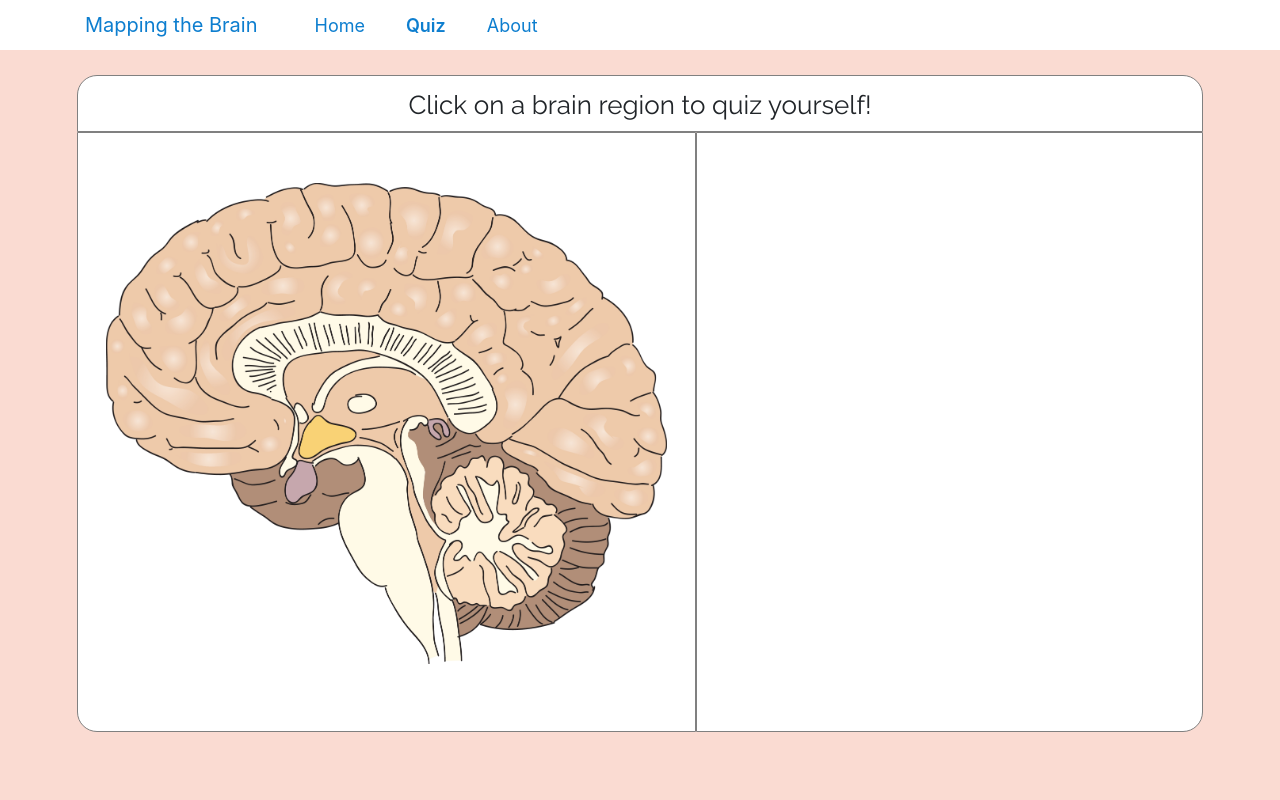
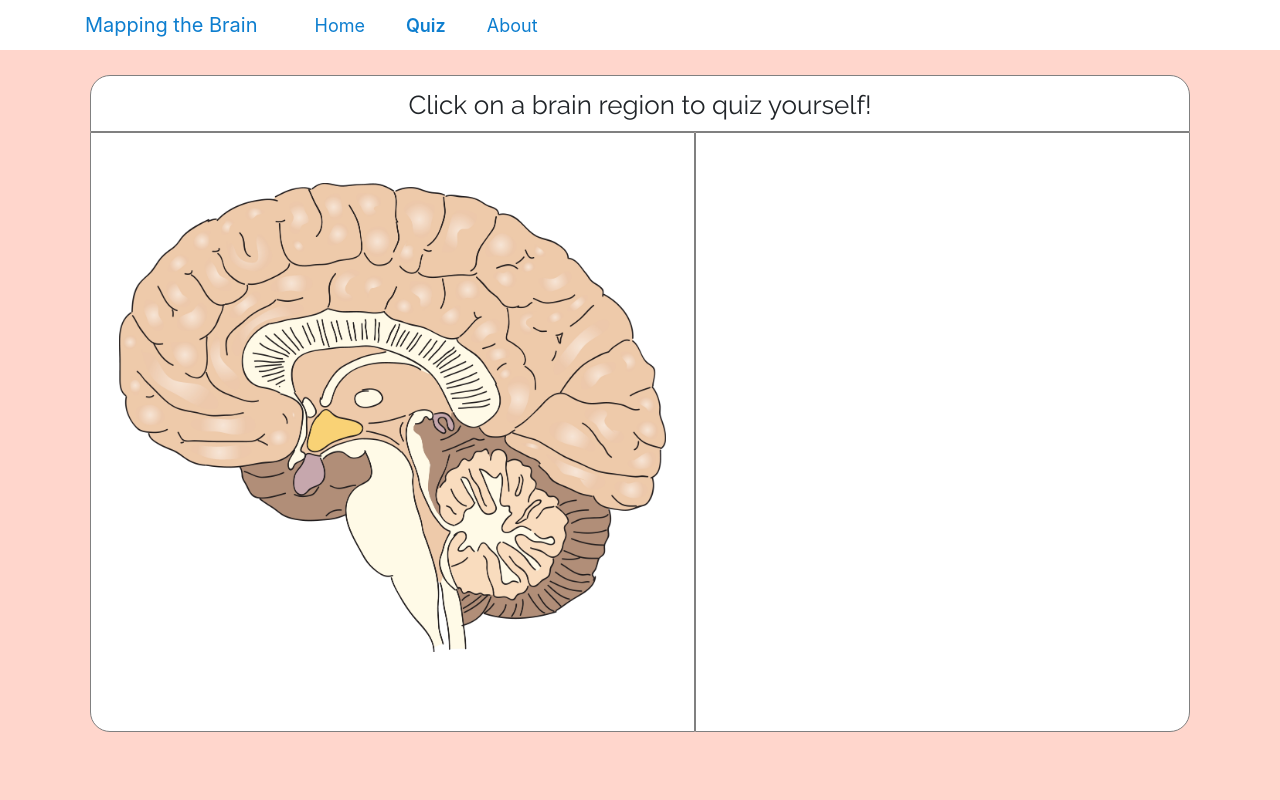
Before and after one commit to Mikaela-Marinis/Brain-Mapping-Website, a Flask app: page /quiz in a window 1280 px wide. Run offline with Flask 2, Linux system fonts and the light colour scheme; some libraries are stand-ins or nearby versions.

Commit message:
Updated background color and tweaks to make home and quiz consistent

```diff
--- a/static/main.css
+++ b/static/main.css
@@ -1,8 +1,14 @@
 @import url('https://fonts.googleapis.com/css?family=Raleway&display=swap');
 
 
-main, body, html{
-	background-color: #FADBD2;
+body{
+
+
+	height: 100vh;
+	background-color: #ffd6cc;
+	background-image: linear-gradient(315deg,  #ffd6cc 0%, #ffd6cc 74%);
+	color: #222222;
+
 }
 
 #home-content, #quiz-content{
@@ -31,6 +37,7 @@ main, body, html{
 
 .nav-item:hover{
 	border-style: none;
+	border-color: #222222
 	background-color: #ededed;
 	border-radius: 42%;
 }
@@ -39,15 +46,14 @@ main, body, html{
 	font-weight: 600;
 }
 
+#brain-div-container{
+	width: 88%;
+	margin: 0 auto;
+}
 
-#home-title, #quiz-title{
-	text-align: center;
-	position: relative;
-	top: 10px;
-	font-size: 26px;
-	font-weight: 500;
-	font-family: 'Raleway', sans-serif;
 
+#brain-div, #brain-info-div, #title-div{
+	background-color: white;
 }
 
 #title-div{
@@ -58,18 +64,14 @@ main, body, html{
 	border: 1px solid gray;
 }
 
-#brain-div-container{
-	width: 88%;
-	margin: 0 auto;
+#home-title, #quiz-title{
+	text-align: center;
+	position: relative;
+	top: 10px;
+	font-size: 26px;
+	font-weight: 500;
+	font-family: 'Raleway', sans-serif;
 }
-
-#brain-div{
-	float: left;
-	width: 55%;
-	overflow: hidden;
-
-}
-
 
 #brain-div, #brain-info-div{
 	padding: 20px;
@@ -77,19 +79,18 @@ main, body, html{
 	height: 600px;
 }
 
-#brain-info-div{
-	float: right;
-	width: 45%;
+
+#brain-div{
+	float: left;
+	width: 55%;
+	border-bottom-left-radius: 20px;
 	overflow: hidden;
-	position: relative;
-	padding: 0;
-	margin: 0;
-
 }
 
 
 .brain-wrapper{
 	margin: 0 auto;
+
 }
 
 #brain{
@@ -98,16 +99,17 @@ main, body, html{
 }
 
 
-#brain-div, #brain-info-div, #title-div{
-	background-color: white;
+#brain-info-div{
+	border-bottom-right-radius: 20px;
+	float: right;
+	width: 45%;
+	position: relative;
+	padding: 0;
+	margin: 0;
+	overflow: hidden;
 }
 
-#brain-div{
-	border-bottom-left-radius: 20px;
-}
 
-#brain-info-div{
-	border-bottom-right-radius: 20px;
 }
 
 .accordion{
@@ -235,7 +237,7 @@ main, body, html{
 		height: auto;
 	}
 
-	#home-content, #quiz-content{
+	body{
 		overflow-y: visible
 	}
 
--- a/templates/home.html
+++ b/templates/home.html
@@ -230,6 +230,7 @@
                          strokeOpacity: 0.8,
                          strokeWidth: 2,
                          singleSelect: true,
+                         scaleMap: true,
                          mapKey: 'title',
                  wrapClass: 'brain-wrapper',
                  fillColor: 'd42e16',
--- a/templates/quiz.html
+++ b/templates/quiz.html
@@ -482,12 +482,12 @@
 
         </script>
 
-    <div id="quiz-content">
+    <div id="quiz-content" class="container-fluid">
 	    <div id="brain-div-container">
 	        <div id="title-div">
 	          <p id="quiz-title">Click on a brain region to quiz yourself!</p>
 	       </div>
-	        <div id="brain-div" >
+	        <div id="brain-div">
 	            <img id= "brain" class = "img-fluid" src= "{{url_for('static', filename = 'brain-detailed.jpg')}}" usemap="#image-map" alt="brain map" >
 	        </div>
 	        <div id= "brain-info-div">
```
